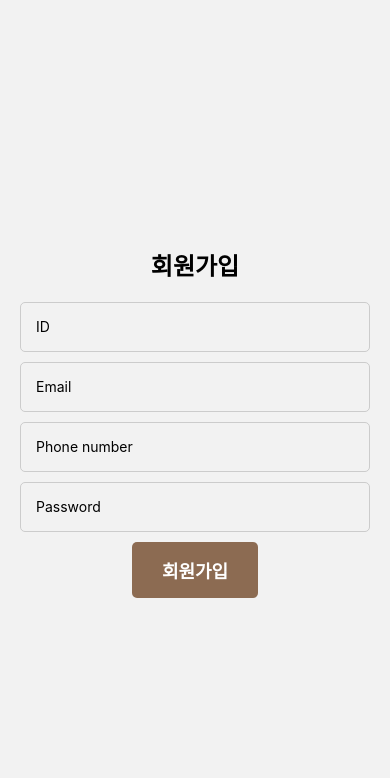
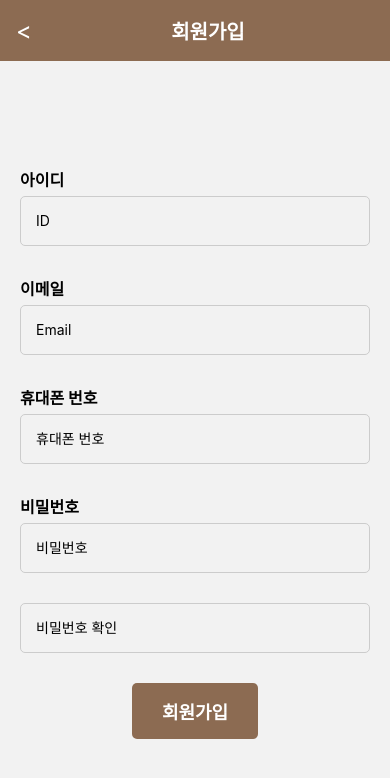
Before and after one commit to project-Questree/questree-frontend, a React Native app: screen /Register in a window 390 px wide. Shown: the top 778 px of the page. Built offline with nearby package versions, Linux system fonts and the light colour scheme.

Commit message:
feat: 회원가입 페이지 전체적인 수정 및 유효성검사 기능 추가

```diff
--- a/screens/RegisterScreen.js
+++ b/screens/RegisterScreen.js
@@ -6,38 +6,103 @@ import {
   TextInput,
   TouchableOpacity,
   Alert,
+  SafeAreaView,
 } from "react-native";
 import { useNavigation } from "@react-navigation/native";
 
 function RegisterScreen() {
   const navigation = useNavigation();
-  const [formData, setFormData] = useState({
-    name: "",
-    email: "",
-    phone: "",
-    password: "",
-  });
+  const [name, setName] = useState("");
+  const [email, setEmail] = useState("");
+  const [phone, setPhone] = useState("");
+  const [password, setPassword] = useState("");
+  const [confirmPassword, setConfirmPassword] = useState(""); // 비밀번호 확인 상태 추가
+
+  const [nameError, setNameError] = useState("");
+  const [emailError, setEmailError] = useState("");
+  const [phoneError, setPhoneError] = useState("");
+  const [passwordError, setPasswordError] = useState("");
+  const [confirmPasswordError, setConfirmPasswordError] = useState(""); // 비밀번호 확인 에러 상태 추가
 
   const handleInputChange = (field, value) => {
-    setFormData({ ...formData, [field]: value });
+    // 입력 값 변경 시에는 에러 메시지 초기화
+    if (field === "name") {
+      setName(value);
+      setNameError("");
+    } else if (field === "email") {
+      setEmail(value);
+      setEmailError("");
+    } else if (field === "phone") {
+      setPhone(value);
+      setPhoneError("");
+    } else if (field === "password") {
+      setPassword(value);
+      setPasswordError("");
+    }
+    if (field === "confirmPassword") {
+      setConfirmPassword(value);
+      setConfirmPasswordError(
+        value !== password ? "비밀번호가 일치하지 않습니다." : "",
+      );
+    }
+  };
+
+  const handleBlur = (field) => {
+    // 포커스 잃을 때 유효성 검사 및 에러 메시지 설정
+    if (field === "name") {
+      setNameError(name.trim() === "" ? "이름을 입력해주세요." : "");
+    } else if (field === "email") {
+      const emailRegex = /^[^\s@]+@[^\s@]+\.[^\s@]+$/;
+      setEmailError(
+        !emailRegex.test(email) ? "올바른 이메일 주소를 입력해주세요." : "",
+      );
+    } else if (field === "phone") {
+      const phoneRegex = /^\d{11}$/;
+      setPhoneError(
+        !phoneRegex.test(phone) ? "휴대폰 번호는 11자리 숫자여야 합니다." : "",
+      );
+    } else if (field === "password") {
+      const passwordRegex = /^(?=.*[A-Za-z])(?=.*\d)[A-Za-z\d]{1,14}$/;
+      setPasswordError(
+        !passwordRegex.test(password)
+          ? "비밀번호는 영문, 숫자 조합 14자리 이하여야 합니다."
+          : "",
+      );
+    }
+    if (field === "password") {
+      // 비밀번호 입력 필드에서 포커스가 벗어날 때 비밀번호 확인 필드도 검사
+      setConfirmPasswordError(
+        confirmPassword !== password ? "비밀번호가 일치하지 않습니다." : "",
+      );
+    }
   };
 
   const handleSubmit = async () => {
+    // 모든 필드 유효성 검사
+    if (
+      nameError ||
+      emailError ||
+      phoneError ||
+      passwordError ||
+      confirmPasswordError
+    ) {
+      Alert.alert("Error", "모든 정보를 올바르게 입력해주세요.");
+      return;
+    }
+
     try {
       const response = await fetch("https://api.questree.lesh.kr/members/new", {
         method: "POST",
         headers: {
           "Content-Type": "application/json",
         },
-        body: JSON.stringify(formData),
+        body: JSON.stringify({ name, email, phone, password }),
       });
 
       if (response.ok) {
         // 회원가입 성공
         Alert.alert("Success", "회원가입이 완료되었습니다.");
-        navigation.navigate("MainToDo");
-
-        // TODO: 로그인 화면으로 이동 등 추가 로직
+        navigation.navigate("Login");
       } else {
         // 회원가입 실패
         const errorData = await response.json();
@@ -50,44 +115,77 @@ function RegisterScreen() {
   };
 
   return (
+    <SafeAreaView style={styles.safeAreaContainer}>
+      <View style={styles.header}>
+        <TouchableOpacity onPress={() => navigation.goBack()}>
+          <Text style={styles.backButton}>{"<"}</Text>
+        </TouchableOpacity>
+        <View style={{ flex: 1 }}>
+          <Text style={[styles.headerTitle, { textAlign: "center" }]}>
+            회원가입
+          </Text>
+        </View>
+      </View>
+
       <View style={styles.container}>
-      <Text style={styles.title}>회원가입</Text>
+        <Text style={styles.label}>아이디</Text>
+        <TextInput
+          style={[styles.input, nameError && styles.invalidInput]}
+          placeholder="ID"
+          value={name}
+          onChangeText={(text) => handleInputChange("name", text)}
+          onBlur={() => handleBlur("name")}
+        />
+        {nameError && <Text style={styles.errorText}>{nameError}</Text>}
 
+        <Text style={styles.label}>이메일</Text>
         <TextInput
-        style={styles.input}
-        placeholder="ID"
-        value={formData.name}
-        onChangeText={(text) => handleInputChange("name", text)}
-      />
-
-      <TextInput
-        style={styles.input}
+          style={[styles.input, emailError && styles.invalidInput]}
           placeholder="Email"
-        value={formData.email}
+          value={email}
           onChangeText={(text) => handleInputChange("email", text)}
           keyboardType="email-address"
+          onBlur={() => handleBlur("email")}
         />
+        {emailError && <Text style={styles.errorText}>{emailError}</Text>}
 
+        <Text style={styles.label}>휴대폰 번호</Text>
         <TextInput
-        style={styles.input}
-        placeholder="Phone number"
-        value={formData.phone}
+          style={[styles.input, phoneError && styles.invalidInput]}
+          placeholder="휴대폰 번호"
+          value={phone}
           onChangeText={(text) => handleInputChange("phone", text)}
           keyboardType="phone-pad"
+          onBlur={() => handleBlur("phone")}
         />
+        {phoneError && <Text style={styles.errorText}>{phoneError}</Text>}
 
+        <Text style={styles.label}>비밀번호</Text>
         <TextInput
-        style={styles.input}
-        placeholder="Password"
-        value={formData.password}
+          style={[styles.input, passwordError && styles.invalidInput]}
+          placeholder="비밀번호"
+          value={password}
           onChangeText={(text) => handleInputChange("password", text)}
           secureTextEntry
+          onBlur={() => handleBlur("password")}
         />
-
+        {passwordError && <Text style={styles.errorText}>{passwordError}</Text>}
+        <TextInput // 비밀번호 확인 입력 필드 추가
+          style={[styles.input, confirmPasswordError && styles.invalidInput]}
+          placeholder="비밀번호 확인"
+          value={confirmPassword}
+          onChangeText={(text) => handleInputChange("confirmPassword", text)}
+          secureTextEntry
+          onBlur={() => handleBlur("password")} // 비밀번호 필드와 동일하게 처리
+        />
+        {confirmPasswordError && (
+          <Text style={styles.errorText}>{confirmPasswordError}</Text>
+        )}
         <TouchableOpacity style={styles.button} onPress={handleSubmit}>
           <Text style={styles.buttonText}>회원가입</Text>
         </TouchableOpacity>
       </View>
+    </SafeAreaView>
   );
 }
 
@@ -110,7 +208,7 @@ const styles = StyleSheet.create({
     borderColor: "#ccc",
     borderRadius: 5,
     paddingHorizontal: 15,
-    marginBottom: 10,
+    marginBottom: 30,
   },
   button: {
     backgroundColor: "#8c6b52",
@@ -124,6 +222,40 @@ const styles = StyleSheet.create({
     fontWeight: "bold",
     textAlign: "center",
   },
+  safeAreaContainer: {
+    flex: 1,
+  },
+  header: {
+    flexDirection: "row",
+    alignItems: "center",
+    padding: 16,
+    backgroundColor: "#8c6b52",
+    justifyContent: "center",
+  },
+  backButton: {
+    fontSize: 24,
+    color: "white",
+    marginRight: 10,
+  },
+  headerTitle: {
+    fontSize: 20,
+    color: "white",
+    fontWeight: "bold",
+  },
+  invalidInput: {
+    borderColor: "red",
+  },
+  errorText: {
+    color: "red",
+    fontSize: 12,
+    marginBottom: 0,
+  },
+  label: {
+    fontSize: 16,
+    fontWeight: "bold", // 굵게 표시
+    marginBottom: 5,
+    alignSelf: "flex-start", // 텍스트 왼쪽 정렬
+  },
 });
 
 export default RegisterScreen;
```
Lines whose indentation alone changed are shown as unchanged.
